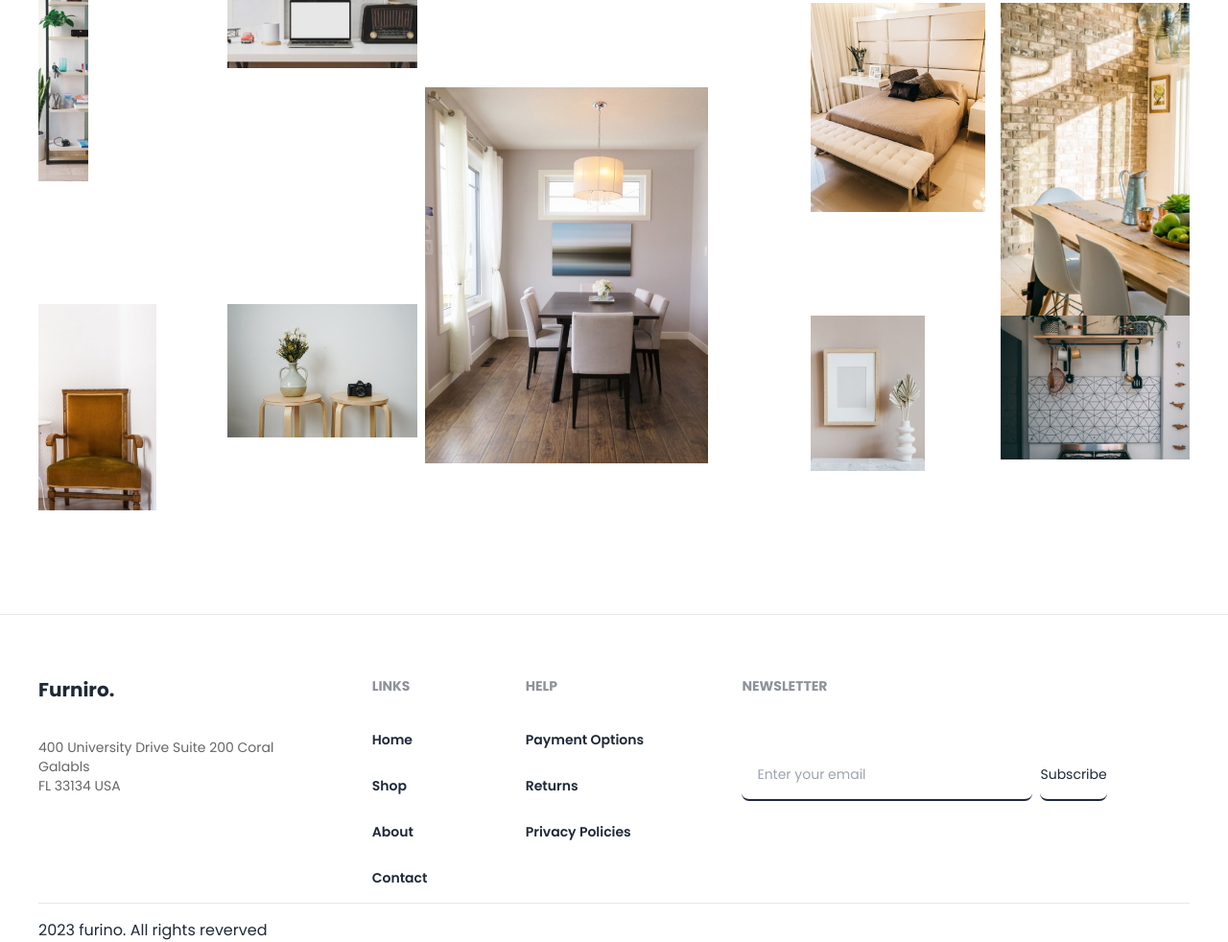
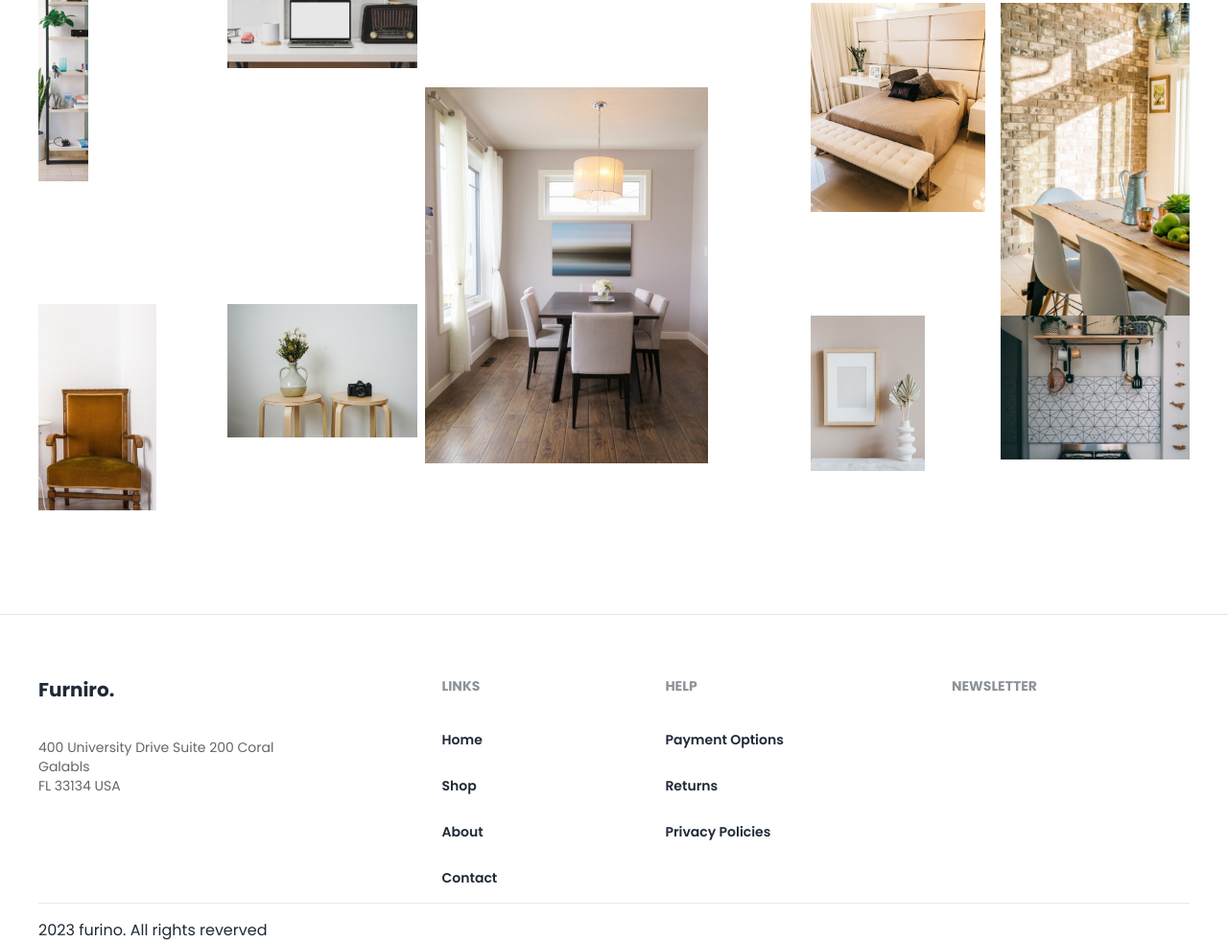
Before and after one commit to Anikcse18/Furniture_Shop, a plain HTML site: page index.html in a window 1280 px wide. Shown: the part 3475-4457 px from the top of the page at 96% size. Drawn offline with nearby package versions, Linux system fonts and the light colour scheme.

Commit message:
issue check

```diff
--- a/index.html
+++ b/index.html
@@ -918,14 +918,7 @@
                 <form>
                     <header class="footer-title">Newsletter</header>
 
-                    <fieldset class="form-control mt-3 md:mt-10">
 
-                        <div class="join">
-                            <input type="text" placeholder="Enter your email"
-                                class="p-4 border-b-2 border-b-slate-800" />
-                            <button class="border-b-2 border-b-slate-800 ml-1 md:ml-2">Subscribe</button>
-                        </div>
-                    </fieldset>
                 </form>
             </footer>
 
```
